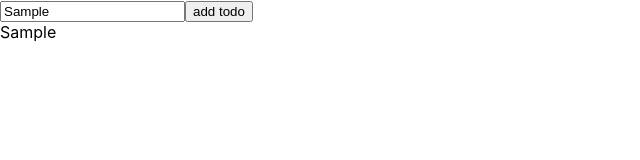
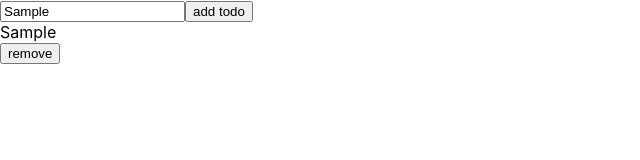
Before and after one commit to eduardohralejandro/todos, a React (Create React App) app: page / in a window 1280 px wide. Both pictures are taken after typing "Sample" into the empty fields and a click on the button "add todo". Shown: the top 160 px of the page, without its empty margins (0-640 px from the left). Built offline with nearby package versions, Linux system fonts and the light colour scheme.

Commit message:
add remove todo

```diff
--- /dev/null
+++ b/src/components/RemoveTodo.tsx
@@ -0,0 +1,19 @@
+import { FC } from 'react';
+import { useDispatch } from 'react-redux';
+
+import { removeTodo } from '../store/actions';
+
+
+type RemoveProps = {
+  id: string;
+}
+
+const RemoveTodo: FC<RemoveProps> = ({ id }) => {
+  const dispatch = useDispatch();
+  return (
+    <button onClick={() => dispatch(removeTodo(id))}>remove</button>
+  )
+}
+
+
+export default RemoveTodo;
--- a/src/components/TodoLayout.tsx
+++ b/src/components/TodoLayout.tsx
@@ -3,6 +3,7 @@ import { useSelector } from 'react-redux';
 
 import Todo from './Todo';
 import AddTodo from './AddTodo';
+import RemoveTodo from '../components/RemoveTodo';
 import { Store, Todo as TodoType } from '../store/types';
 
 
@@ -17,6 +18,7 @@ const TodoLayout: FC = () => {
         return (
           <div key={todo.id}>
             <Todo title={todo.title} />
+            <RemoveTodo id={todo.id} />
           </div>
         )
       })}
```
